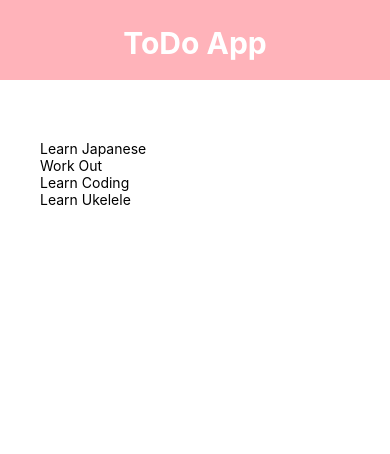
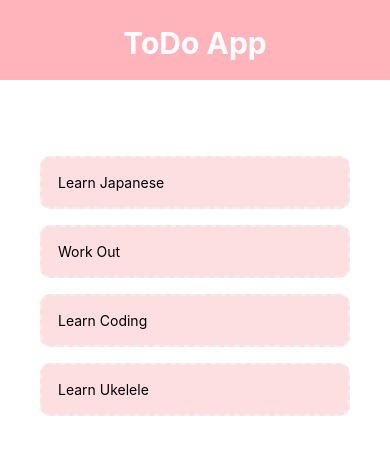
Before and after one commit to sherrynganguyen/React-Native-Learning, a React Native app: screen / in a window 390 px wide. Shown: the top 454 px of the page. Built offline with nearby package versions, Linux system fonts and the light colour scheme.

Commit message:
created todoItem component

```diff
--- a/App.js
+++ b/App.js
@@ -2,6 +2,7 @@ import React, { useState } from 'react';
 import { StyleSheet, Text, View, FlatList } from 'react-native';
 
 import Header from './components/header';
+import ToDoItem from './components/toDoItem';
 export default function App() {
   const [tasks, setTasks] = useState([
     { text: 'Learn Japanese', key: '1' },
@@ -9,9 +10,14 @@ export default function App() {
     { text: 'Learn Coding', key: '3' },
     { text: 'Learn Ukelele', key: '4' }
   ]);
+
+  const pressHandler = (key) => {
+    setTasks((prevTasks) => {
+      return prevTasks.filter(task => task.key !== key)
+    })
+  }
   return (
     <View style={styles.container}>
-      {/* header */}
       <Header/>
       <View style={styles.content}>
         {/* to form */}
@@ -19,7 +25,7 @@ export default function App() {
           <FlatList
             data={tasks}
             renderItem={({ item }) => (
-              <Text>{item.text}</Text>
+              <ToDoItem item={item} pressHandler={pressHandler}/>
             )}
           />
         </View>
--- /dev/null
+++ b/components/toDoItem.js
@@ -0,0 +1,23 @@
+import React from 'react';
+import { StyleSheet, View, Text, TouchableOpacity } from 'react-native';
+
+export default function TodoItem({ item, pressHandler }) {
+
+  return (
+    <TouchableOpacity style={styles.item} onPress={() => pressHandler(item.key)}>
+      <Text>{item.text}</Text>
+    </TouchableOpacity>
+  )
+};
+
+const styles = StyleSheet.create({
+  item: {
+    padding: 16,
+    marginTop: 16,
+    borderColor: '#efefef',
+    borderWidth: 2,
+    borderStyle: 'dashed',
+    borderRadius: 10,
+    backgroundColor: "#fddfe2"
+  }
+});
```
